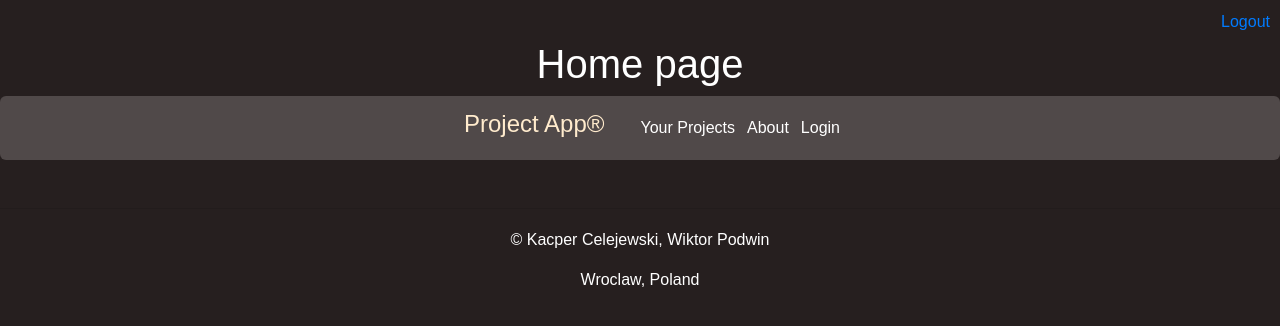
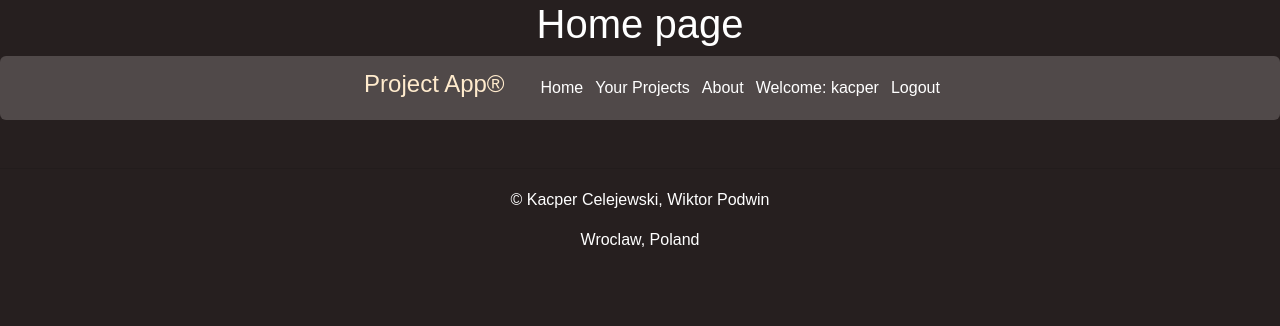
Before and after one commit to KacperCelejewski/project_app, a Flask app: page /home in a window 1280 px wide. Shown: the top 326 px of the page. Run offline with Flask 3, Linux system fonts and the light colour scheme; a user stored in the database is signed in; some libraries are stand-ins or nearby versions.

Commit message:
register validate update

```diff
--- a/src/project/templates/base.html
+++ b/src/project/templates/base.html
@@ -82,7 +82,7 @@
 {%block page%}
 {%endblock%}
 
-<div style="display: flex;
+<!-- <div style="display: flex;
 align-items: end;
 justify-content: end;
 position: relative;
@@ -92,7 +92,7 @@ margin:10px
 
         <ui class="log_out_but">
         <a href="{{ url_for('logout_page') }}">Logout</a>
-</div>
+</div> -->
 
 {%endif%}
     {% block con %}
@@ -106,14 +106,30 @@ margin:10px
               </div>
             </li>
             <li class="nav_element">
+              <a class="nav_link" href="{{ url_for('home_page')}}">Home</a>
+          </li>
+            <li class="nav_element">
                 <a class="nav_link" href="{{ url_for('projects_page')}}">Your Projects</a>
             </li>
             <li class="nav_element">
                 <a class="nav_link" href="{{ url_for('about_page')}}">About</a>
             </li>
+            {% if current_user.is_authenticated %}
+            <li class="nav_element">
+              <a class="nav_link">Welcome: {{ current_user.username }}</a>
+            </li>
+            <li class="nav_element">
+              <a class="nav_link" href="{{ url_for('logout_page') }}">Logout</a>
+            </li>
+            {% else %}
             <li class="nav_element">
                 <a class="nav_link" href="{{ url_for('login_page')}}">Login</a>
             </li>
+            <li class="nav_element">
+              <a class="nav_link" href="{{ url_for('register_page')}}">Register</a>
+          </li>
+            {% endif %}
+
 
             </li>
             </ul>
```
Also changed, not shown: src/project/forms.py (+16 -4 lines), src/instance/users.db.
